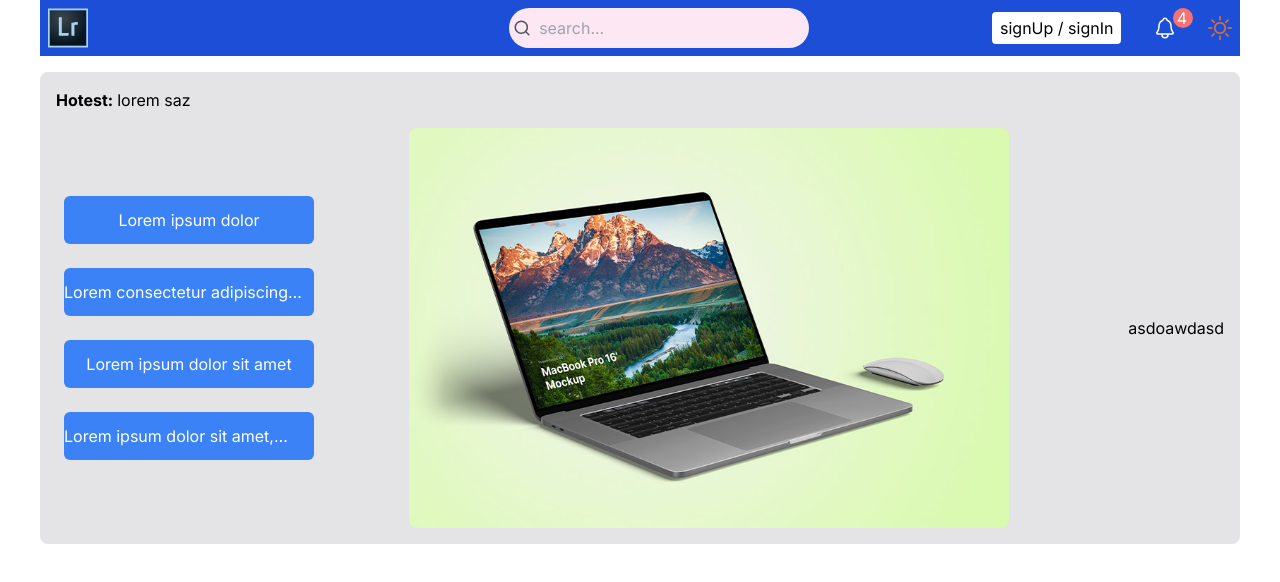
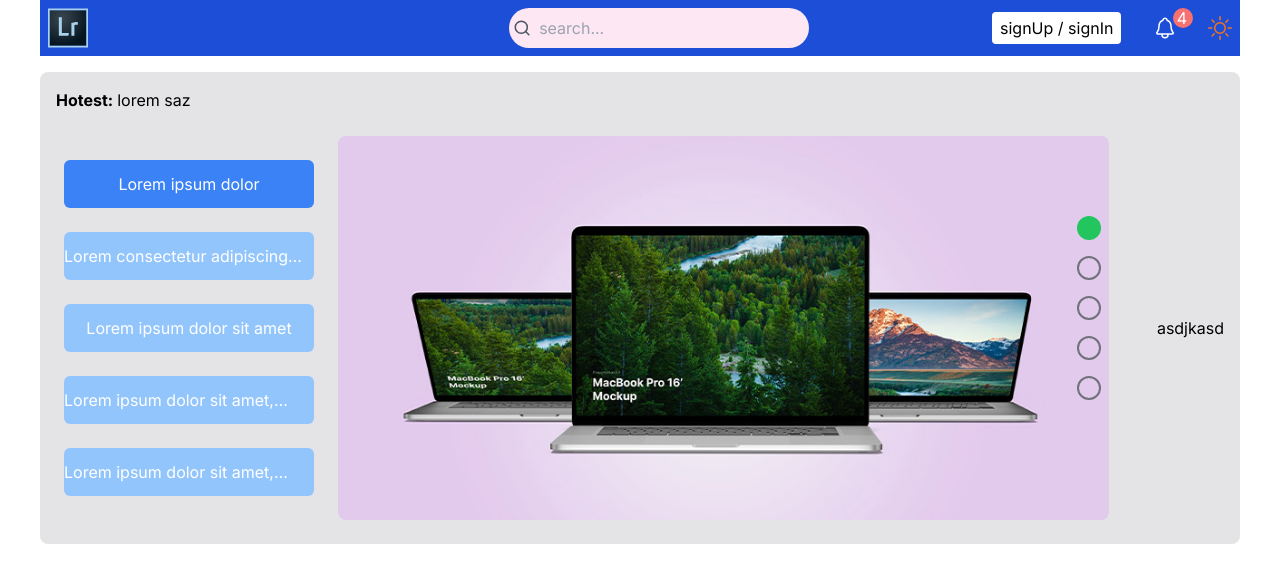
Before and after one commit to arshia788/BlogV2NextPractice, a Next.js app: page / in a window 1280 px wide. Shown: the top 582 px of the page. Built offline with nearby package versions, Linux system fonts and the light colour scheme.

Commit message:
working on slider

```diff
--- a/components/module/slider/AdsSlider.js
+++ b/components/module/slider/AdsSlider.js
@@ -3,7 +3,7 @@
 export default function AdsSlider() {
   return (
     <div>
-        asdoawdasd
+        asdjkasd
     </div>
   )
 }
--- a/components/module/slider/ImageSlider.js
+++ b/components/module/slider/ImageSlider.js
@@ -1,10 +1,14 @@
 import Image from 'next/image'
 import React from 'react'
 
-export default function ImageSlider() {
+export default function ImageSlider({data}) {
+
+  console.log(data);
+
   return (
-    <div className='relative w-[600px] h-[400px] p-2'>
-        <Image src={'/images/posts/laptop1.jpg'} alt='ads' fill className='object-cover rounded-lg'/>
+    <div className='relative w-full h-[400px] p-2'>
+        <Image src={data.src} alt={data.title} width={1000} height={800}
+        className='object-cover w-full h-full rounded-lg'/>
     </div>
   )
 }
--- a/components/module/slider/SliderButtons.js
+++ b/components/module/slider/SliderButtons.js
@@ -1,12 +1,25 @@
 import React from 'react'
 
-export default function SliderButtons({ data }) {
+export default function SliderButtons({ data, activeSlide, setActiveSlide }) {
+
 
 
     return (
-        <div className="line-clamp-1 rounded-md hover:bg-blue-600 trasnsiion-all duration-200 bg-blue-500 text-white w-[250px] h-12 flex justify-center items-center">
+        <div
+        onClick={() => setActiveSlide(data)}
+        className={
+            data.value === activeSlide.value
+                ?
+                "line-clamp-1 rounded-md hover:bg-blue-600 trasnsiion-all duration-200 bg-blue-500 text-white w-[250px] h-12 flex justify-center items-center cursor-pointer"
+                :
 
-            <div className="line-clamp-1">
+                "line-clamp-1 rounded-md hover:bg-blue-600 trasnsiion-all duration-200 bg-blue-300 text-white w-[250px] h-12 flex justify-center items-center cursor-pointer"
+        }
+        >
+
+            <div
+
+                className="line-clamp-1">
                 {data.title}
             </div>
 
--- /dev/null
+++ b/components/module/slider/SliderCircles.js
@@ -0,0 +1,17 @@
+import React from 'react'
+
+export default function SliderCircles({data, activeSlide, setActiveSlide}) {
+  return (
+    <div
+    onClick={()=> setActiveSlide(data)}
+    className= {
+        data.value === activeSlide.value ?
+        'w-6 h-6 bg-green-500 rounded-full cursor-pointer'
+        :
+        'w-6 h-6 border-2 border-zinc-500 rounded-full cursor-pointer'
+
+    } >
+
+    </div>
+  )
+}
--- a/components/module/slider/leftSliderPage.js
+++ b/components/module/slider/leftSliderPage.js
@@ -1,41 +1,61 @@
-import React from 'react'
+'use client';
+
+import React, { useState } from 'react'
 import ImageSlider from './ImageSlider'
 import SliderButtons from './SliderButtons'
-import AdsSlider from './AdsSlider'
+import SliderCircles from './SliderCircles';
 
 export default function LeftSliderPage() {
 
   const posts = [
     {
       title: 'Lorem ipsum dolor',
-      text: 'slider1'
+      link: '/posts/post1',
+      src: '/images/posts/laptop2.jpg',
+      value: 1,
     }
     ,
     {
       title: 'Lorem  consectetur adipiscing elit,',
-      text: 'slider2'
+      link: '/posts/post2',
+      src: '/images/posts/tablet1.jpg',
+      value: 2
     }
     ,
     {
       title: 'Lorem ipsum dolor sit amet',
-      text: 'slider3'
+      link: "/posts/posts3",
+      src: "/images/posts/mobile1.jpg",
+      value: 3
     }
     ,
     {
       title: 'Lorem ipsum dolor sit amet, consectetur ',
-      text: 'slider4'
+      link: "/posts/posts4",
+      src: "/images/posts/tablet1.jpg",
+      value: 4
     }
     ,
+    {
+      title: 'Lorem ipsum dolor sit amet, consectetur ',
+      link: "/posts/posts5",
+      src: "/images/posts/tablet2.jpg",
+      value: 5
+    }
+    ,
+  ]
 
-  ]
+  const [activeSlide, setActiveSlide] = useState(posts[0]);
+
   return (
-    <div className='flex justify-between items-center w-full h-[400px] p-2'>
+    <div className='relative flex justify-between items-center w-full h-[400px] p-2'>
 
-      <div className='flex flex-col gap-6'>
+      <div className='flex flex-col gap-6 '>
         {
           posts.map((item, index) => {
             return (
-              <SliderButtons key={index} data={item} />
+              <SliderButtons activeSlide={activeSlide} setActiveSlide={setActiveSlide}
+                key={index} data={item} />
             )
           })
         }
@@ -43,7 +63,17 @@
 
 
       <div className='w-full flex justify-center items-center p-4'>
-        <ImageSlider />
+        <ImageSlider data={activeSlide} activeSlide={activeSlide} />
+      </div>
+
+      <div className='absolute right-10 bottom-5 h-full flex flex-col justify-center gap-y-4 '>
+
+        {
+          posts.map((item,index)=>(
+            <SliderCircles data={item} key={index} activeSlide={activeSlide} setActiveSlide={setActiveSlide}/>
+          ))
+        }
+
       </div>
 
     </div>
```
